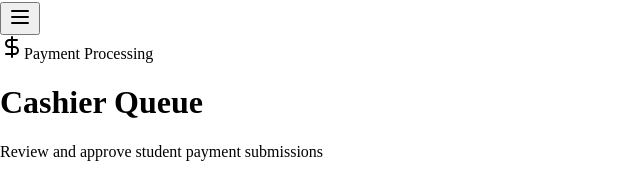
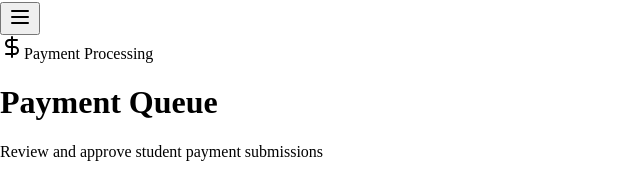
Before and after one commit to jhnbndxt/electron-hub, a React (Vite) app: page /branchcoordinator/cashier-dashboard in a window 1280 px wide. Shown: the part 2184-2358 px from the top of the page, without its empty margins (0-640 px from the left). Built offline with nearby package versions, Linux system fonts and the light colour scheme; no server answers; the database is empty; the HTML template or start-up script is replaced by a standard one.

Commit message:
Update payment queue label and student logout modal

```diff
--- a/src/app/layouts/DashboardLayout.tsx
+++ b/src/app/layouts/DashboardLayout.tsx
@@ -1043,7 +1043,7 @@ function DashboardLayoutContent() {
                       <button
                         onClick={() => {
                           setShowProfileMenu(false);
-                          handleLogout();
+                          setShowLogoutModal(true);
                         }}
                         className="w-full flex items-center gap-3 px-4 py-2.5 hover:bg-gray-50 transition-colors text-left"
                       >
--- a/src/app/layouts/SuperAdminLayout.tsx
+++ b/src/app/layouts/SuperAdminLayout.tsx
@@ -15,7 +15,7 @@ export function SuperAdminLayout() {
   const navItems: PortalNavItem[] = [
     { path: "/branchcoordinator", label: "Overview", icon: LayoutDashboard, exact: true },
     { path: "/branchcoordinator/pending", label: "Pending Applications", icon: FileText },
-    { path: "/branchcoordinator/cashier-dashboard", label: "Cashier Queue", icon: Banknote },
+    { path: "/branchcoordinator/cashier-dashboard", label: "Payment Queue", icon: Banknote },
     { path: "/branchcoordinator/payments", label: "Payment Management", icon: Banknote },
     { path: "/branchcoordinator/section-management", label: "Section Management", icon: Grid3x3 },
     { path: "/branchcoordinator/assessment-management", label: "Assessment Management", icon: GraduationCap },
--- a/src/app/pages/admin/CashierDashboard.tsx
+++ b/src/app/pages/admin/CashierDashboard.tsx
@@ -510,7 +510,7 @@ export function CashierDashboard() {
     <div className="p-4 sm:p-6 lg:p-8">
       <DashboardPageHeader
         badge="Payment Processing"
-        title="Cashier Queue"
+        title="Payment Queue"
         subtitle="Review and approve student payment submissions"
         icon={DollarSign}
       />
```
